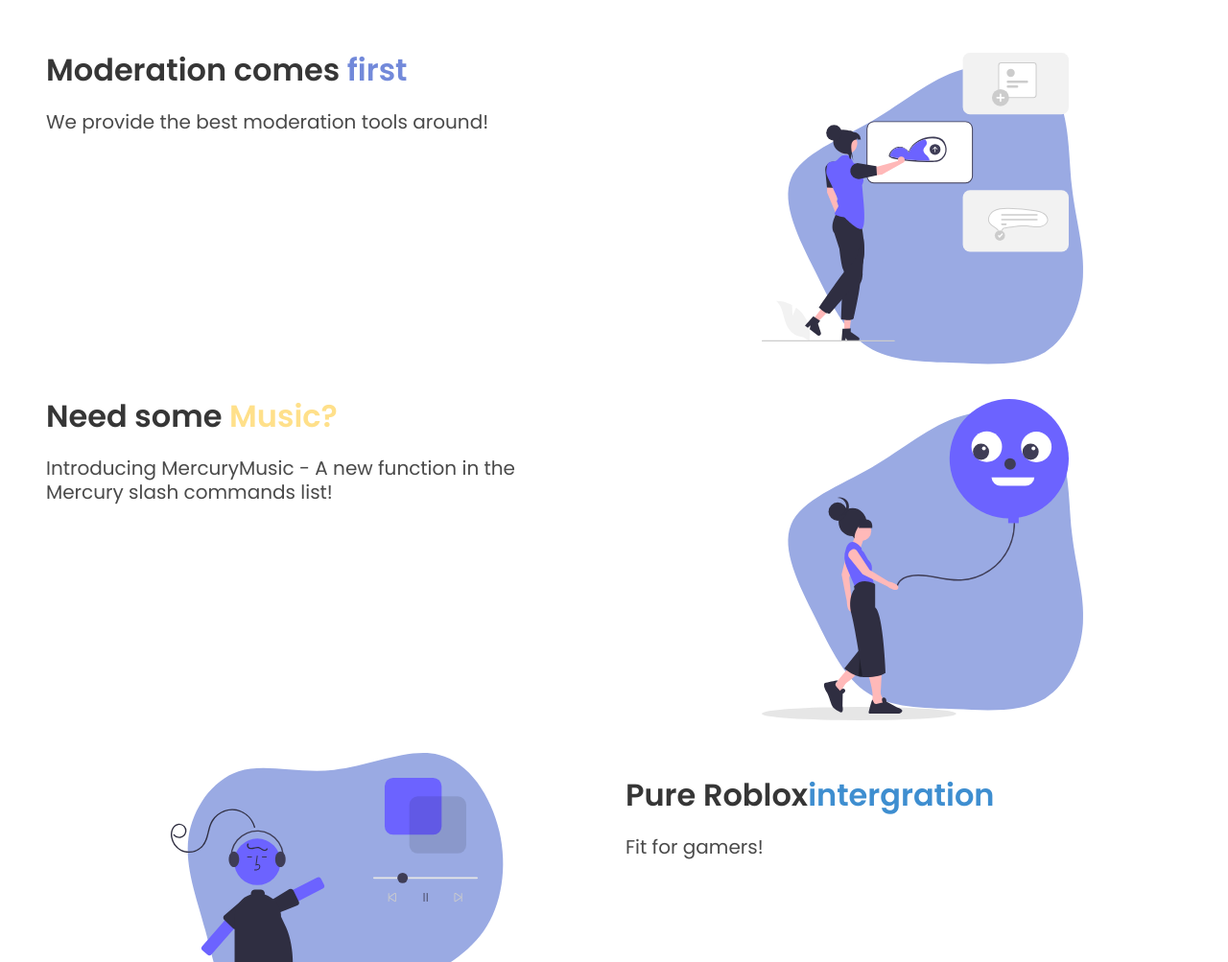
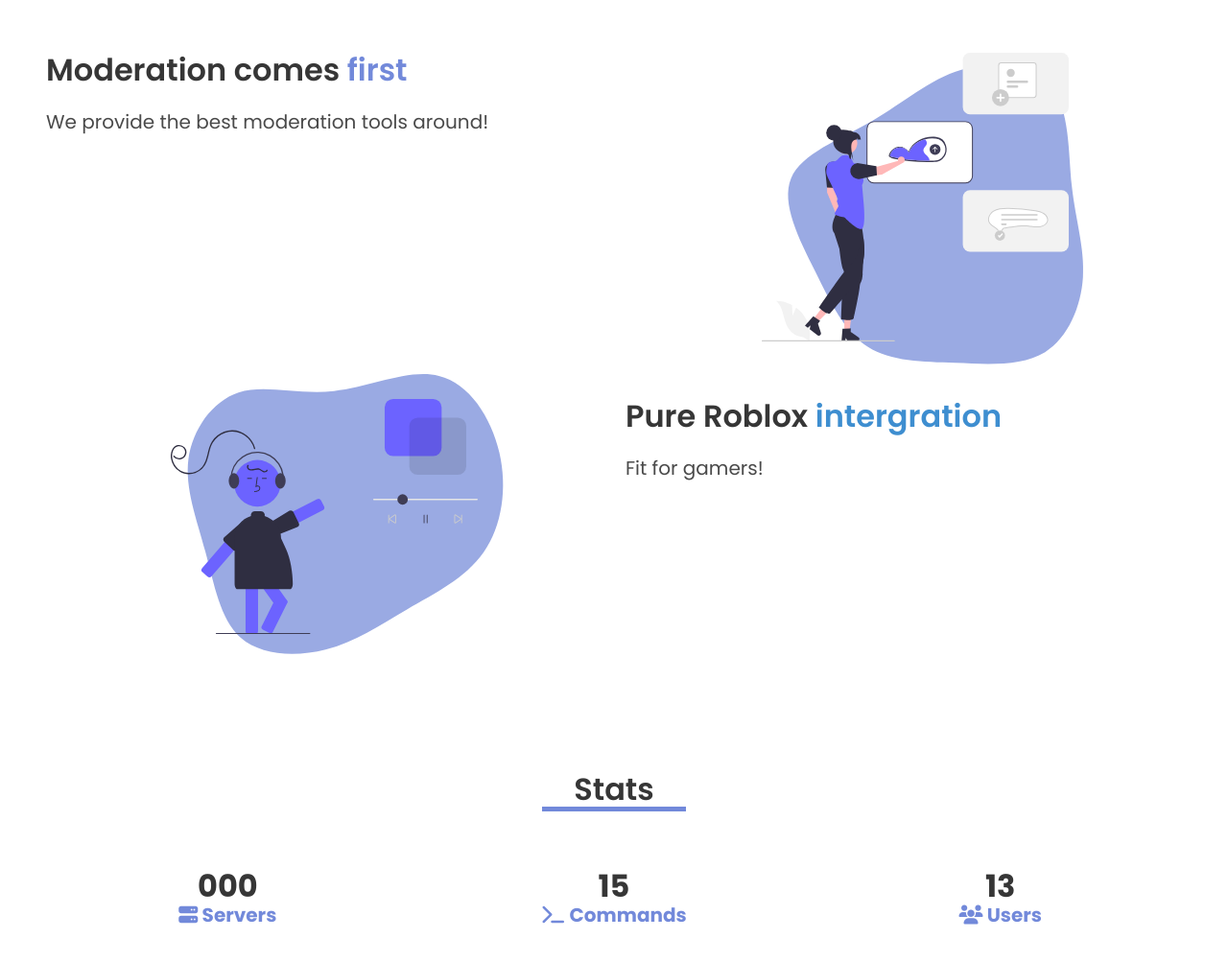
Before and after one commit to JustJyRi/mercurybot, a plain HTML site: page index.html in a window 1280 px wide. Shown: the part 1232-2235 px from the top of the page at 96% size. Drawn offline with nearby package versions, Linux system fonts and the light colour scheme.

Commit message:
Update index.html

```diff
--- a/index.html
+++ b/index.html
@@ -171,40 +171,6 @@
       <!-- single feature end (Left) -->
 
 
-      <!-- single feature start (Left) -->
-      <div class="single-feature">
-        <div class="shape-right" data-aos="fade-up-left">
-          <svg viewBox="0 0 200 200" xmlns="http://www.w3.org/2000/svg">
-            <path
-              fill="#9AAAE3"
-              d="M42.7,-62.9C50.9,-52.8,50.1,-34.4,51.7,-19.2C53.4,-4,57.4,8,56.6,20.8C55.8,33.7,50.1,47.4,39.9,53.8C29.6,60.1,14.8,59.1,0.4,58.5C-14,58,-28,57.9,-38,51.5C-48.1,45,-54.3,32.3,-61.3,18.1C-68.4,4,-76.4,-11.7,-71.9,-22.7C-67.4,-33.6,-50.4,-39.8,-36.3,-47.9C-22.2,-56.1,-11.1,-66.3,3.1,-70.5C17.2,-74.7,34.5,-72.9,42.7,-62.9Z"
-              transform="translate(100 100)"
-            />
-          </svg>
-        </div>
-
-        <div class="columns mt-6">
-          <div class="column mr-6">
-            <h4 class="title">
-              Need some <span class="has-text-warning">Music?</span>
-            </h4>
-            <p class="subtitle mt-3">
-              Introducing MercuryMusic - A new function in the Mercury slash commands list!
-            </p>
-          </div>
-          <div class="column" data-aos="fade-left">
-            <img
-              class="image has-image-centered"
-              src="assets/img/feeling_happy.svg"
-              alt="feature1 img"
-              style="width: 20rem;"
-            />
-          </div>
-        </div>
-      </div>
-      <!-- single feature end (Left) -->
-
-
       <!-- single feature start (Right) -->
       <div class="single-feature">
         <div class="shape-left" data-aos="fade-up-right">
@@ -227,7 +193,7 @@
             />
           </div>
           <div class="column">
-            <h4 class="title">Pure Roblox<span class="has-text-info">intergration</span></h4>
+            <h4 class="title">Pure Roblox <span class="has-text-info">intergration</span></h4>
             <p class="subtitle mt-3">
               Fit for gamers!
             </p>
```
